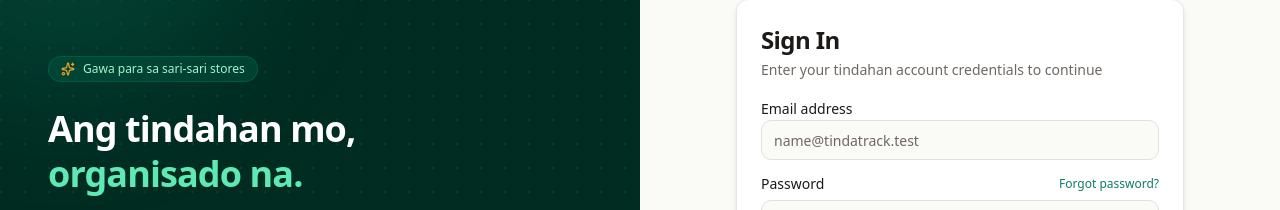
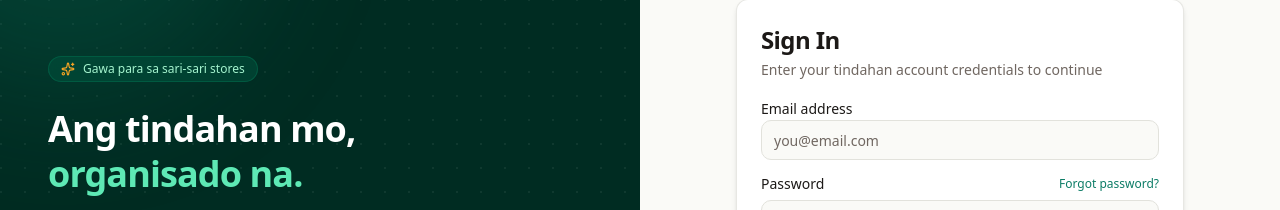
Before and after one commit to mjmmorales-oss/TindaTrack, a React (Vite) app in the folder frontend/: page /login in a window 1280 px wide. Shown: the part 169-379 px from the top of the page. Built offline with nearby package versions, Linux system fonts and the light colour scheme.

Commit message:
feat(auth): demo credentials visible in local dev only

```diff
--- /dev/null
+++ b/frontend/src/config/app.js
@@ -0,0 +1,9 @@
+/**
+ * Application-wide configuration and feature flags.
+ *
+ * Demo accounts helper is visible only in local development (import.meta.env.DEV)
+ * and can be opted out locally via VITE_SHOW_DEMO_ACCOUNTS='false'.
+ * Production builds always evaluate import.meta.env.DEV to false.
+ */
+export const SHOW_DEMO_ACCOUNTS =
+  import.meta.env.DEV && import.meta.env.VITE_SHOW_DEMO_ACCOUNTS !== 'false'
--- a/frontend/src/features/auth/pages/ForgotPasswordPage.jsx
+++ b/frontend/src/features/auth/pages/ForgotPasswordPage.jsx
@@ -112,7 +112,7 @@ export function ForgotPasswordPage() {
               <Input
                 id="email"
                 type="email"
-                placeholder="name@tindatrack.test"
+                placeholder="you@email.com"
                 autoComplete="email"
                 {...register('email')}
               />
--- a/frontend/src/features/auth/pages/LoginPage.jsx
+++ b/frontend/src/features/auth/pages/LoginPage.jsx
@@ -22,6 +22,7 @@ import { useDocumentTitle } from '@/hooks/useDocumentTitle'
 import { getErrorMessage, getFieldErrors } from '@/lib/errors'
 import { notify } from '@/lib/notify'
 import { loginSchema } from '@/features/auth/schemas'
+import { SHOW_DEMO_ACCOUNTS } from '@/config/app'
 
 export function LoginPage() {
   useDocumentTitle('Sign In')
@@ -71,8 +72,6 @@ export function LoginPage() {
     setValue('password', 'password')
   }
 
-  const showDemo = import.meta.env.VITE_SHOW_DEMO_ACCOUNTS === 'true'
-
   return (
     <Card className="border-border/80 shadow-md">
       <CardHeader className="space-y-1 pb-4">
@@ -98,7 +97,7 @@ export function LoginPage() {
             <Input
               id="email"
               type="email"
-              placeholder="name@tindatrack.test"
+              placeholder="you@email.com"
               autoComplete="email"
               {...register('email')}
             />
@@ -132,7 +131,7 @@ export function LoginPage() {
             )}
           </div>
 
-          {showDemo && (
+          {SHOW_DEMO_ACCOUNTS && (
             <div className="border-border/80 bg-muted/40 space-y-2 rounded-lg border border-dashed p-3 text-xs">
               <span className="text-foreground flex items-center gap-1.5 font-semibold">
                 <KeyRound className="text-primary h-3.5 w-3.5" />
--- a/frontend/src/features/auth/pages/RegisterPage.jsx
+++ b/frontend/src/features/auth/pages/RegisterPage.jsx
@@ -102,7 +102,7 @@ export function RegisterPage() {
             <Input
               id="email"
               type="email"
-              placeholder="nena@tindatrack.test"
+              placeholder="you@email.com"
               autoComplete="email"
               {...register('email')}
             />
--- a/frontend/src/features/staff/pages/StaffPage.jsx
+++ b/frontend/src/features/staff/pages/StaffPage.jsx
@@ -304,7 +304,7 @@ export function StaffPage() {
             control={control}
             label="Email Address"
             type="email"
-            placeholder="maria@tindatrack.test"
+            placeholder="cashier@email.com"
             required
             error={errors.email?.message}
           />
```
Also changed, not shown: 4 other files (tests, documents, lock files or other folders).
